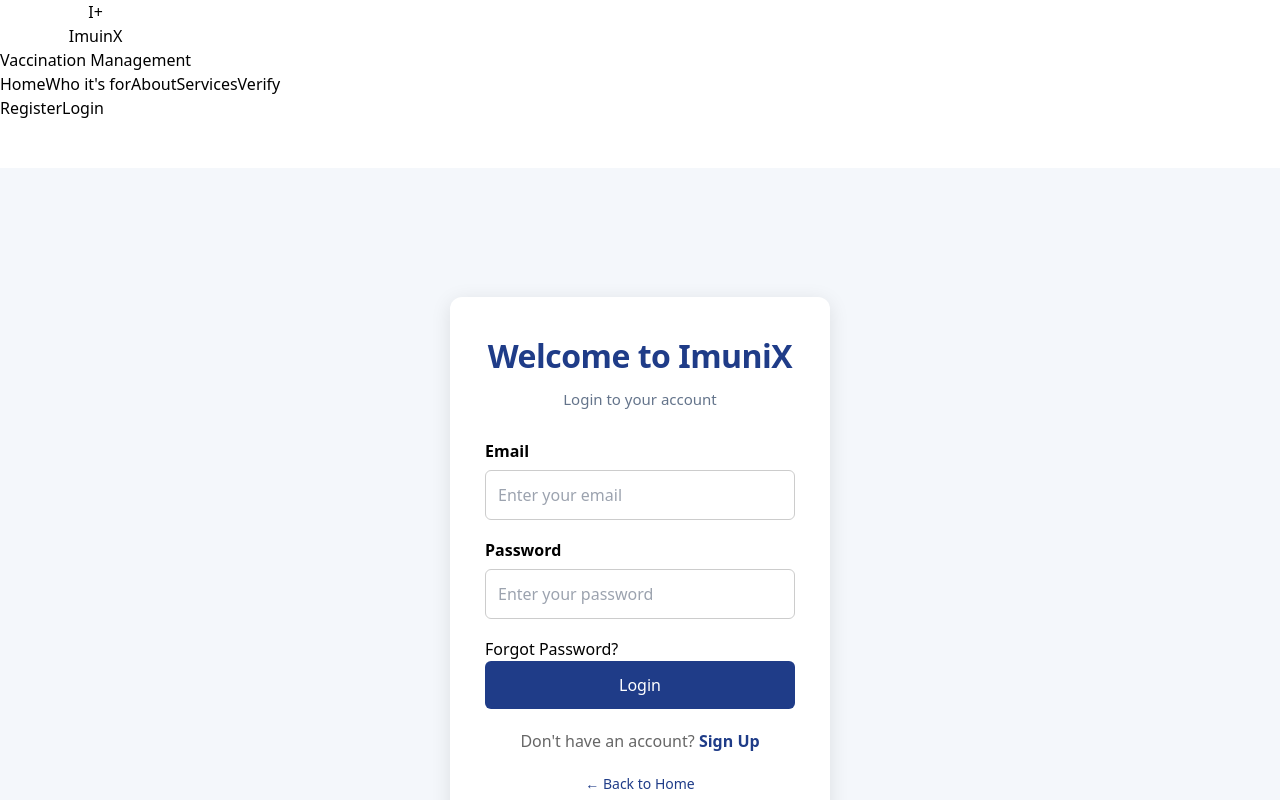
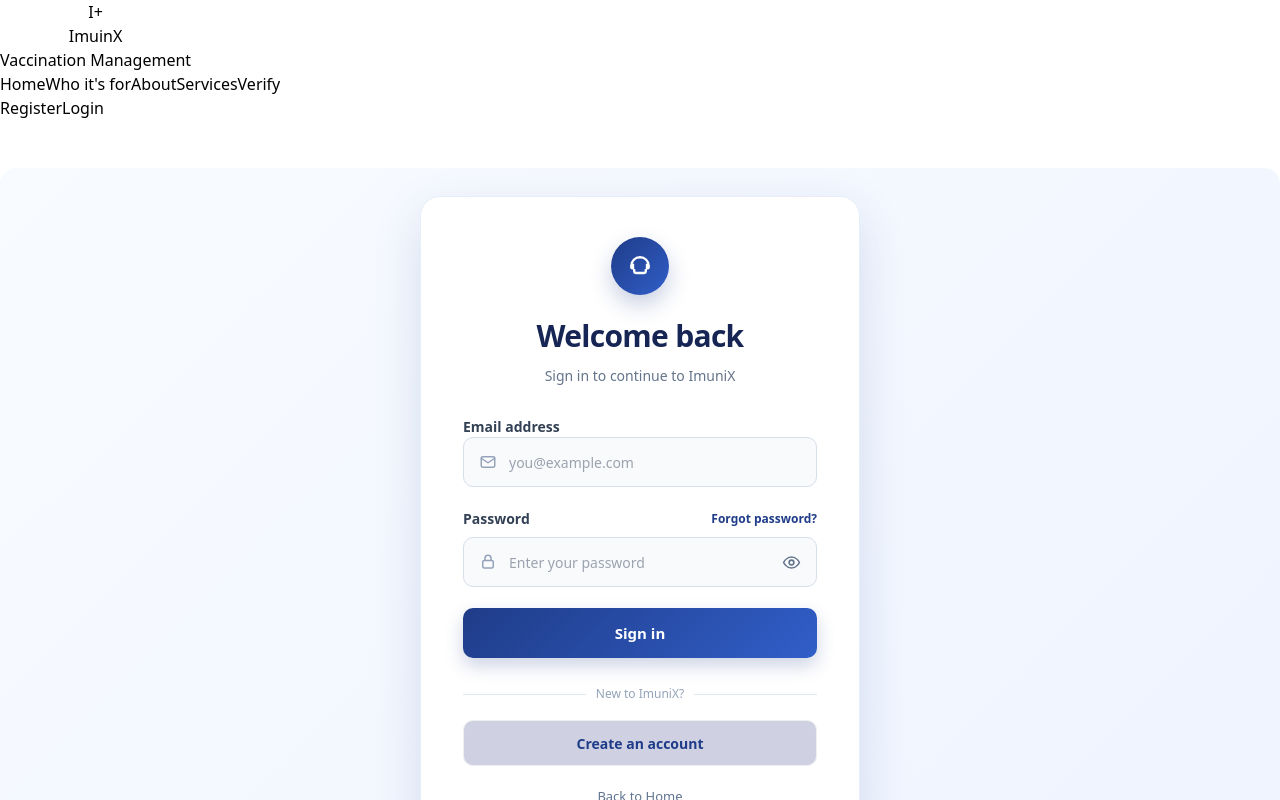
Before and after one commit to naziasos/ImuinX, a React (Vite) app in the folder frontend/: page / in a window 1280 px wide. Both pictures are taken after a click on the button "Login". Shown: the top 800 px of the page. Built offline with nearby package versions, Linux system fonts and the light colour scheme.

Commit message:
Modify Login

```diff
--- a/frontend/src/pages/Login.jsx
+++ b/frontend/src/pages/Login.jsx
@@ -1,23 +1,25 @@
 import React, { useState } from "react";
 
-function Login({ onBack, onLoginSuccess, onSignUp,  onForgotPassword }) {
+function Login({ onBack, onLoginSuccess, onSignUp, onForgotPassword }) {
   const [formData, setFormData] = useState({
     email: "",
     password: "",
   });
-
+  const [showPassword, setShowPassword] = useState(false);
   const [message, setMessage] = useState("");
+  const [loading, setLoading] = useState(false);
 
   const handleChange = (e) => {
-    setFormData({
-      ...formData,
+    setFormData((prev) => ({
+      ...prev,
       [e.target.name]: e.target.value,
-    });
+    }));
   };
 
   const handleSubmit = async (e) => {
     e.preventDefault();
-    setMessage("Logging in...");
+    setMessage("");
+    setLoading(true);
 
     try {
       const response = await fetch("http://localhost:5000/api/auth/login", {
@@ -33,101 +35,171 @@ function Login({ onBack, onLoginSuccess, onSignUp,  onForgotPassword }) {
       if (response.ok) {
         localStorage.setItem("token", data.token);
         localStorage.setItem("user", JSON.stringify(data.user));
-
         setMessage(`Login successful. Welcome ${data.user.name}!`);
-
         onLoginSuccess(data.user);
       } else {
-        setMessage(data.message);
+        setMessage(data.message || "Invalid email or password.");
       }
     } catch (error) {
       setMessage("Could not connect to server");
+    } finally {
+      setLoading(false);
     }
   };
 
   return (
     <div style={styles.page}>
       <div style={styles.card}>
+        <div style={styles.iconCircle}>
+          <svg width="28" height="28" viewBox="0 0 24 24" fill="none" aria-hidden="true">
+            <path
+              d="M12 3.5a8.5 8.5 0 0 0-8.5 8.5v1a2 2 0 0 0 2 2H7v-5H5.8A6.5 6.5 0 0 1 12 5.5a6.5 6.5 0 0 1 6.2 4.5H17v5h1.5a2 2 0 0 0 2-2v-1A8.5 8.5 0 0 0 12 3.5Z"
+              fill="currentColor"
+            />
+            <path
+              d="M9 19h6a3 3 0 0 0 3-3v-1.5h-2V16a1 1 0 0 1-1 1H9a1 1 0 0 1-1-1v-1.5H6V16a3 3 0 0 0 3 3Z"
+              fill="currentColor"
+            />
+          </svg>
+        </div>
 
-        <h1 style={styles.title}>
-          Welcome to ImuniX
-        </h1>
-
-        <p style={styles.subtitle}>
-          Login to your account
-        </p>
+        <h1 style={styles.title}>Welcome back</h1>
+        <p style={styles.subtitle}>Sign in to continue to ImuniX</p>
 
         <form onSubmit={handleSubmit}>
+          <div style={styles.field}>
+            <label htmlFor="login-email" style={styles.label}>
+              Email address
+            </label>
+            <div style={styles.inputWrapper}>
+              <svg
+                style={styles.inputIcon}
+                width="18"
+                height="18"
+                viewBox="0 0 24 24"
+                fill="none"
+                stroke="currentColor"
+                strokeWidth="2"
+                strokeLinecap="round"
+                strokeLinejoin="round"
+                aria-hidden="true"
+              >
+                <rect x="3" y="5" width="18" height="14" rx="2" />
+                <path d="m3 7 9 6 9-6" />
+              </svg>
+              <input
+                id="login-email"
+                type="email"
+                name="email"
+                placeholder="you@example.com"
+                value={formData.email}
+                onChange={handleChange}
+                autoComplete="email"
+                style={{ ...styles.input, paddingLeft: "45px" }}
+                required
+              />
+            </div>
+          </div>
 
-          <label style={styles.label}>
-            Email
+          <div style={styles.field}>
+            <div style={styles.labelRow}>
+              <label htmlFor="login-password" style={styles.label}>
+                Password
               </label>
+              <button
+                type="button"
+                onClick={onForgotPassword}
+                style={styles.forgotButton}
+              >
+                Forgot password?
+              </button>
+            </div>
+
+            <div style={styles.inputWrapper}>
+              <svg
+                style={styles.inputIcon}
+                width="18"
+                height="18"
+                viewBox="0 0 24 24"
+                fill="none"
+                stroke="currentColor"
+                strokeWidth="2"
+                strokeLinecap="round"
+                strokeLinejoin="round"
+                aria-hidden="true"
+              >
+                <rect x="5" y="10" width="14" height="10" rx="2" />
+                <path d="M8 10V7a4 4 0 0 1 8 0v3" />
+              </svg>
 
               <input
-            type="email"
-            name="email"
-            placeholder="Enter your email"
-            value={formData.email}
-            onChange={handleChange}
-            style={styles.input}
-            required
-          />
-
-          <label style={styles.label}>
-            Password
-          </label>
-
-          <input
-            type="password"
+                id="login-password"
+                type={showPassword ? "text" : "password"}
                 name="password"
                 placeholder="Enter your password"
                 value={formData.password}
                 onChange={handleChange}
-            style={styles.input}
+                autoComplete="current-password"
+                style={{ ...styles.input, paddingLeft: "45px", paddingRight: "48px" }}
                 required
               />
 
               <button
                 type="button"
-            onClick={onForgotPassword}
-            className="link-btn"
+                onClick={() => setShowPassword((visible) => !visible)}
+                style={styles.eyeButton}
+                aria-label={showPassword ? "Hide password" : "Show password"}
+                aria-pressed={showPassword}
+                title={showPassword ? "Hide password" : "Show password"}
               >
-            Forgot Password?
+                {showPassword ? (
+                  <svg width="19" height="19" viewBox="0 0 24 24" fill="none" stroke="currentColor" strokeWidth="2" strokeLinecap="round" strokeLinejoin="round" aria-hidden="true">
+                    <path d="M3 3l18 18" />
+                    <path d="M10.6 10.6a2 2 0 0 0 2.8 2.8" />
+                    <path d="M9.9 4.3A10.9 10.9 0 0 1 12 4c7 0 10 8 10 8a17.5 17.5 0 0 1-3.1 4.4" />
+                    <path d="M6.6 6.6C3.7 8.5 2 12 2 12s3 8 10 8a9.9 9.9 0 0 0 4-.8" />
+                  </svg>
+                ) : (
+                  <svg width="19" height="19" viewBox="0 0 24 24" fill="none" stroke="currentColor" strokeWidth="2" strokeLinecap="round" strokeLinejoin="round" aria-hidden="true">
+                    <path d="M2 12s3.5-7 10-7 10 7 10 7-3.5 7-10 7S2 12 2 12Z" />
+                    <circle cx="12" cy="12" r="3" />
+                  </svg>
+                )}
               </button>
+            </div>
+          </div>
 
-          <button
-            type="submit"
-            style={styles.button}
-          >
-            Login
+          <button type="submit" style={styles.button} disabled={loading}>
+            {loading ? "Signing in..." : "Sign in"}
+
           </button>
-
         </form>
 
         {message && (
-          <p style={styles.message}>
+          <p
+            style={{
+              ...styles.message,
+              color: message.startsWith("Login successful") ? "#15803d" : "#dc2626",
+            }}
+            role="alert"
+          >
             {message}
           </p>
         )}
 
-        <p style={styles.signupText}>
-          Don't have an account?{" "}
-          <span
-            style={styles.signup}
-            onClick={onSignUp}
-          >
-            Sign Up
-          </span>
-        </p>
+        <div style={styles.divider}>
+          <span style={styles.dividerLine} />
+          <span style={styles.dividerText}>New to ImuniX?</span>
+          <span style={styles.dividerLine} />
+        </div>
 
-        <button
-          type="button"
-          onClick={onBack}
-          style={styles.backButton}
-        >
-          ← Back to Home
+        <button type="button" onClick={onSignUp} style={styles.signupButton}>
+          Create an account
         </button>
 
+        <button type="button" onClick={onBack} style={styles.backButton}>
+          Back to Home
+        </button>
       </div>
     </div>
   );
@@ -135,104 +207,180 @@ function Login({ onBack, onLoginSuccess, onSignUp,  onForgotPassword }) {
 
 const styles = {
   page: {
-    minHeight: "100vh",
+    minHeight: "680px",
     display: "flex",
     justifyContent: "center",
     alignItems: "center",
-    backgroundColor: "#f4f7fb",
+    padding: "28px 16px",
+    background: "linear-gradient(135deg, #f8fbff 0%, #eef4ff 100%)",
+    borderRadius: "16px",
+    boxSizing: "border-box",
   },
-
   card: {
-    width: "380px",
-    padding: "35px",
-    backgroundColor: "white",
-    borderRadius: "12px",
-    boxShadow: "0 4px 20px rgba(0,0,0,0.1)",
+    width: "100%",
+    maxWidth: "440px",
+    padding: "40px 42px 32px",
+    backgroundColor: "#ffffff",
+    borderRadius: "20px",
+    boxShadow: "0 18px 50px rgba(30, 60, 136, 0.14)",
+    border: "1px solid #e8eef8",
+    boxSizing: "border-box",
   },
-
+  iconCircle: {
+    width: "58px",
+    height: "58px",
+    margin: "0 auto 18px",
+    display: "flex",
+    alignItems: "center",
+    justifyContent: "center",
+    borderRadius: "50%",
+    background: "linear-gradient(135deg, #1f3c88, #315ec8)",
+    color: "#ffffff",
+    boxShadow: "0 10px 22px rgba(31, 60, 136, 0.24)",
+  },
   title: {
     textAlign: "center",
-    marginBottom: "8px",
-    color: "#1f3c88",
-    fontSize: "32px",
+    margin: "0 0 7px",
+    color: "#172554",
+    fontSize: "30px",
     fontWeight: "800",
-    letterSpacing: "-0.5px",
+    letterSpacing: "-0.7px",
   },
-
   subtitle: {
     textAlign: "center",
     color: "#64748b",
-    fontSize: "15px",
-    marginBottom: "28px",
-    fontWeight: "400",
+    fontSize: "14px",
+    margin: "0 0 30px",
   },
-
+  field: {
+    marginBottom: "21px",
+  },
+  labelRow: {
+    display: "flex",
+    alignItems: "center",
+    justifyContent: "space-between",
+    gap: "12px",
+    marginBottom: "8px",
+  },
   label: {
     display: "block",
-    marginBottom: "7px",
-    fontWeight: "bold",
+    color: "#334155",
+    fontSize: "14px",
+    fontWeight: "700",
   },
-
+  forgotButton: {
+    border: "none",
+    background: "transparent",
+    padding: 0,
+    color: "#1f3c88",
+    fontSize: "12px",
+    fontWeight: "700",
+    cursor: "pointer",
+  },
+  inputWrapper: {
+    position: "relative",
+    width: "100%",
+  },
+  inputIcon: {
+    position: "absolute",
+    left: "16px",
+    top: "50%",
+    transform: "translateY(-50%)",
+    color: "#94a3b8",
+    pointerEvents: "none",
+    zIndex: 1,
+  },
   input: {
     width: "100%",
-    padding: "12px",
-    marginBottom: "18px",
-    border: "1px solid #ccc",
-    borderRadius: "6px",
+    height: "50px",
+    padding: "0 14px",
+    border: "1px solid #d7dfeb",
+    borderRadius: "10px",
     boxSizing: "border-box",
+    backgroundColor: "#f8fafc",
+    color: "#172033",
+    fontSize: "14px",
+    outline: "none",
+    transition: "border-color 0.2s ease, box-shadow 0.2s ease, background 0.2s ease",
   },
-
-  forgotContainer: {
+  eyeButton: {
+    position: "absolute",
+    right: "8px",
+    top: "50%",
+    transform: "translateY(-50%)",
+    width: "36px",
+    height: "36px",
+    display: "flex",
+    alignItems: "center",
+    justifyContent: "center",
+    border: "none",
+    borderRadius: "8px",
+    background: "transparent",
+    color: "#64748b",
+    cursor: "pointer",
+    padding: 0,
+  },
+  button: {
+    width: "100%",
+    height: "50px",
+    display: "flex",
+    alignItems: "center",
+    justifyContent: "center",
+    gap: "10px",
+    border: "none",
+    borderRadius: "10px",
+    background: "linear-gradient(135deg, #1f3c88, #315ec8)",
+    color: "#ffffff",
+    fontSize: "15px",
+    fontWeight: "700",
+    cursor: "pointer",
+    boxShadow: "0 8px 18px rgba(31, 60, 136, 0.22)",
+  },
+  arrow: {
+    fontSize: "20px",
+    lineHeight: 1,
+  },
+  message: {
     textAlign: "center",
-    marginTop: "-10px",
-    marginBottom: "20px",
+    margin: "15px 0 0",
+    fontSize: "13px",
+    fontWeight: "600",
   },
-
-  forgotPassword: {
+  divider: {
+    display: "flex",
+    alignItems: "center",
+    gap: "10px",
+    margin: "27px 0 17px",
+  },
+  dividerLine: {
+    flex: 1,
+    height: "1px",
+    background: "#e2e8f0",
+  },
+  dividerText: {
+    color: "#94a3b8",
+    fontSize: "12px",
+    whiteSpace: "nowrap",
+  },
+  signupButton: {
+    width: "100%",
+    height: "46px",
+    border: "1px solid #eeeff1",
+    borderRadius: "10px",
+    background: "#cfd0e1",
     color: "#1f3c88",
     fontSize: "14px",
-    fontWeight: "600",
+    fontWeight: "700",
     cursor: "pointer",
   },
-
-  button: {
-    width: "100%",
-    padding: "12px",
-    backgroundColor: "#1f3c88",
-    color: "white",
+  backButton: {
+    display: "block",
+    margin: "16px auto 0",
+    padding: "5px 10px",
     border: "none",
-    borderRadius: "6px",
-    fontSize: "16px",
-    cursor: "pointer",
-  },
-
-  message: {
-    textAlign: "center",
-    marginTop: "15px",
-    color: "#1f3c88",
-    fontSize: "14px",
-  },
-
-  signupText: {
-    textAlign: "center",
-    marginTop: "20px",
-    color: "#666",
-  },
-
-  signup: {
-    color: "#1f3c88",
-    fontWeight: "bold",
-    cursor: "pointer",
-  },
-
-  backButton: {
-    width: "100%",
-    marginTop: "10px",
-    padding: "10px",
-    backgroundColor: "transparent",
-    color: "#1f3c88",
-    border: "none",
-    fontSize: "14px",
+    background: "transparent",
+    color: "#61748f",
+    fontSize: "13px",
     cursor: "pointer",
   },
 };
```
Also changed, not shown: 1 other file (tests, documents, lock files or other folders). Lines whose indentation alone changed are shown as unchanged.
